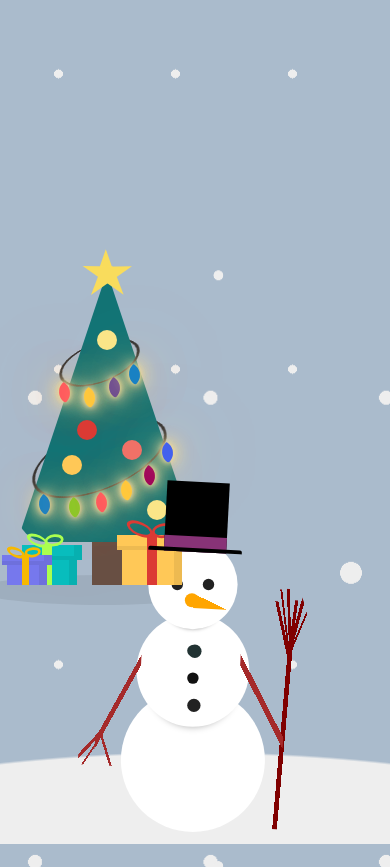
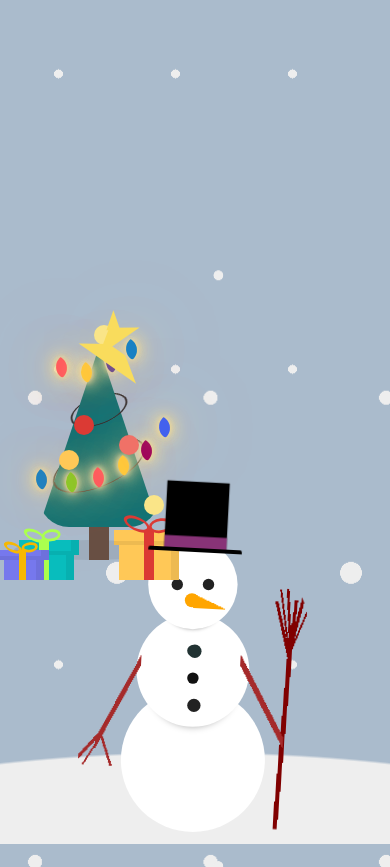
Before and after one commit to binila31/codesnow, a plain HTML site: page index.html in a window 390 px wide. After the commit the page ends 844 px from the top, so only its background shows below. Drawn offline with Linux system fonts and the light colour scheme.

Commit message:
Update snow.css

```diff
--- a/snow.css
+++ b/snow.css
@@ -8,6 +8,7 @@
 
 html {
   animation: snowfall 40s infinite linear;
+  overflow: hidden;
   margin: 0;
   width: 100vw;
   height: 100vh;
@@ -132,13 +133,13 @@
   background-repeat: no-repeat;
 }
 body {
-   overflow: hidden;
+  position: fixed;
   height: 100vh;
   display: flex;
-    justify-content:center;
-    align-items: center;
-    margin-right: 47%;
-    margin-top: 6%;
+  justify-content:flex-end;
+  align-items:center;
+  right: 70%;
+  bottom: auto;
 }
 
 .christmas {
@@ -166,7 +167,6 @@
   top:-250px;
   left:-75px;
 }
-
 
 
 .chain {
@@ -605,3 +605,47 @@
  box-shadow: 0 0 5px #f5de93, 0 0 15px #f5de93, 0 0 20px #f5de93, 0 0 40px #f5de93, 0 0 60px #decea4, 0 0 10px #d6c0a5, 0 0 98px #ff0000;
   }
 }
+@media screen and (max-width: 768px) {
+  .tree {
+    width: 20px;
+    height: 60px;
+  }
+
+  .tree:before {
+    border-left: 60px solid transparent;
+    border-right: 60px solid transparent;
+    border-bottom: 180px solid #127475;
+    top: -170px;
+    left: -50px;
+  }
+
+  .chain {
+    width: 60px;
+    height: 60px;
+    border-width: 2px;
+    top: -120px;
+    left: -20px;
+  }
+
+  .chain2 {
+    width: 100px;
+    height: 90px;
+    border-width: 2px;
+    top: -80px;
+    left: -40px;
+  }
+
+  .star {
+    width: 20px;
+    height: 20px;
+    top: -120px;
+    left: -6px;
+  }
+
+  .shadow {
+    width: 150px;
+    height: 20px;
+    top: 140px;
+    left: -75px;
+  }
+}
```
Lines whose indentation alone changed are shown as unchanged.
